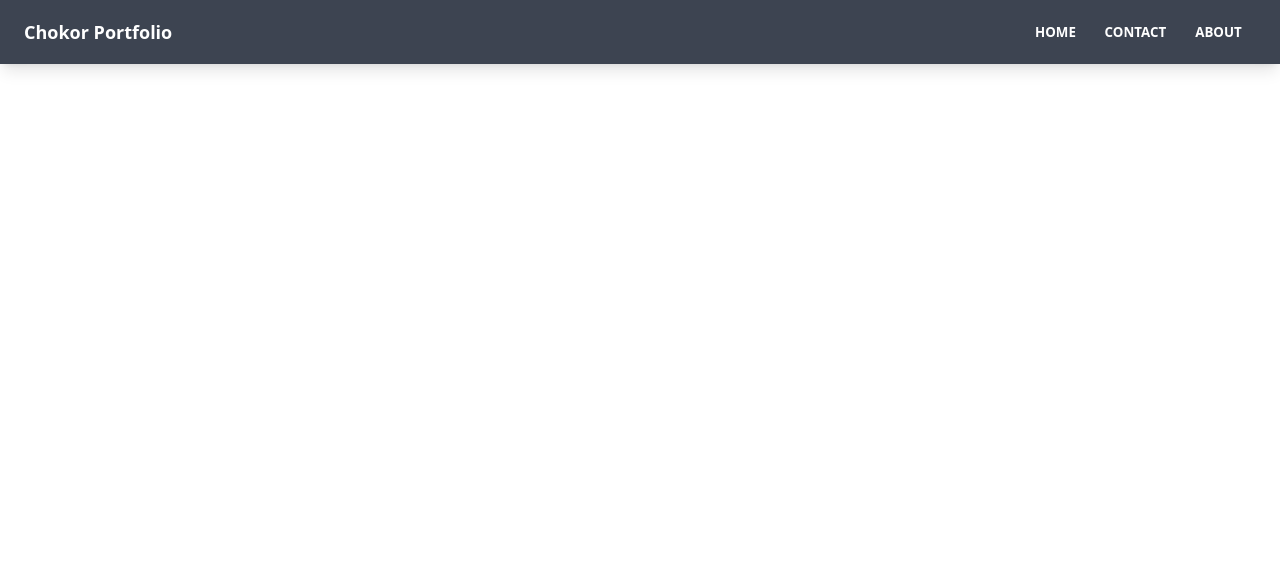
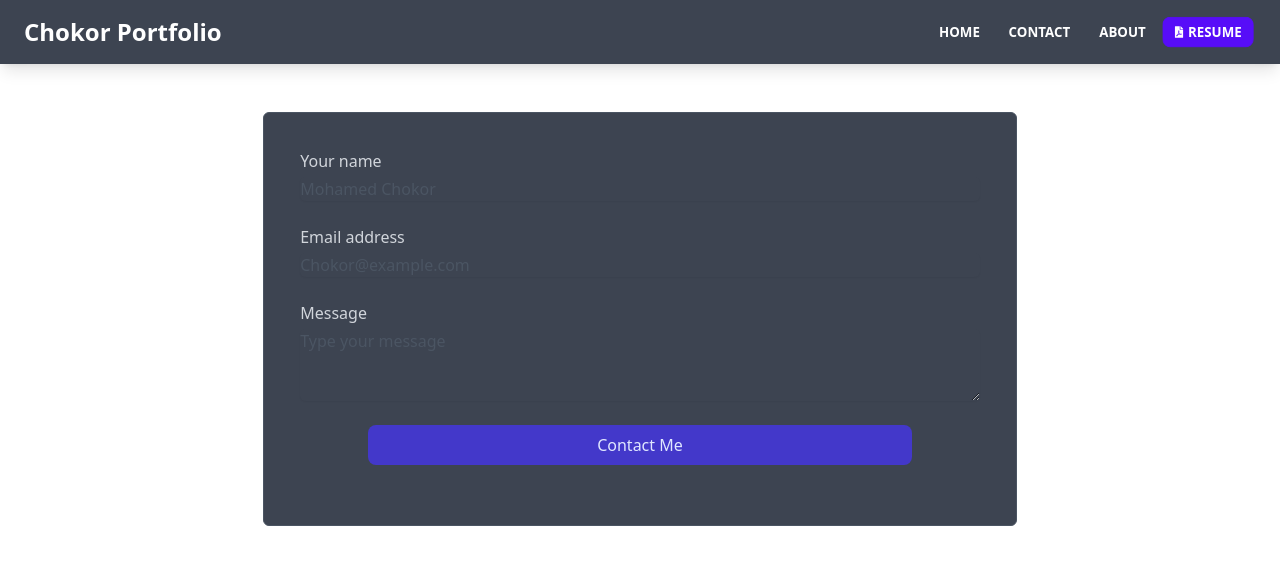
Before and after one commit to mmchokor/Portfolio, a React (Vite) app: page /contact in a window 1280 px wide. Shown: the top 564 px of the page. Built offline with nearby package versions, Linux system fonts and the light colour scheme.

Commit message:
Added Contact page

```diff
--- a/package.json
+++ b/package.json
@@ -12,6 +12,7 @@
     "prop-types": "^15.8.1",
     "react": "^18.0.0",
     "react-dom": "^18.0.0",
+    "react-icons": "^4.4.0",
     "react-router-dom": "^6.3.0",
     "react-toastify": "^9.0.5"
   },
--- a/src/App.jsx
+++ b/src/App.jsx
@@ -1,5 +1,6 @@
 import { BrowserRouter as Router, Routes, Route } from 'react-router-dom'
 import Home from './pages/Home'
+import Contact from './pages/Contact'
 import Navbar from './components/layout/Navbar'
 
 function App() {
@@ -11,8 +12,8 @@ function App() {
                <main className='container mx-auto px-3 pb-12'>
                   <Routes>
                      <Route path='/' element={<Home />} />
-               {/* <Route path='/about' element={<About />} />
-               <Route path='/contact' element={<Contact />} /> */}
+                     {/* <Route path='/about' element={<About />} /> */}
+                     <Route path='/contact' element={<Contact />} />
                   </Routes>
                </main>
             </div>
--- a/src/components/layout/Navbar.jsx
+++ b/src/components/layout/Navbar.jsx
@@ -1,6 +1,8 @@
 import { useState } from 'react'
 import { Link, useLocation } from 'react-router-dom'
 import PropTypes from 'prop-types'
+// import file-user icons
+import { FaFilePdf } from 'react-icons/fa'
 
 function Navbar({ title }) {
    const [isNavOpen, setIsNavOpen] = useState(false)
@@ -19,7 +21,7 @@ function Navbar({ title }) {
             <div className='container mx-auto'>
                <div className='flex-none px-2 mx-2'>
                   {/* logo */}
-                  <Link to='/' className='text-lg font-bold align-middle'>
+                  <Link to='/' className='text-2xl font-bold align-middle'>
                      {title}
                   </Link>
                </div>
@@ -85,6 +87,13 @@ function Navbar({ title }) {
                         >
                            ABOUT
                         </Link>
+                        <a
+                           className='btn btn-primary btn-md rounded-btn text-lg'
+                           href='https://drive.google.com/file/d/1dpJ9yvPYhm2LfyrQZZ7BGnHf0cNbOcfI/view?usp=sharing'
+                           target='_blank'
+                        >
+                           <FaFilePdf style={{ paddingRight: '5px' }} /> resume
+                        </a>
                      </ul>
                   </div>
                </section>
@@ -143,6 +152,13 @@ function Navbar({ title }) {
                      >
                         about
                      </Link>
+                     <a
+                        className='btn btn-primary btn-sm rounded-btn'
+                        href='https://drive.google.com/file/d/1dpJ9yvPYhm2LfyrQZZ7BGnHf0cNbOcfI/view?usp=sharing'
+                        target='_blank'
+                     >
+                        <FaFilePdf style={{ paddingRight: '5px' }} /> resume
+                     </a>
                   </div>
                </div>
             </div>
--- /dev/null
+++ b/src/pages/Contact.jsx
@@ -0,0 +1,216 @@
+import { useState } from 'react'
+import { Link } from 'react-router-dom'
+
+function Contact() {
+   const FORM_ENDPOINT =
+      'https://public.herotofu.com/v1/b0657050-f6ee-11ec-bc36-e1ea9ccadd33'
+
+   const [status, setStatus] = useState()
+   const handleSubmit = (e) => {
+      e.preventDefault()
+
+      const injectedData = {
+         DYNAMIC_DATA_EXAMPLE: '',
+      }
+      const inputs = e.target.elements
+      const data = {}
+
+      for (let i = 0; i < inputs.length; i++) {
+         if (inputs[i].name) {
+            data[inputs[i].name] = inputs[i].value
+         }
+      }
+
+      Object.assign(data, injectedData)
+
+      fetch(FORM_ENDPOINT, {
+         method: 'POST',
+         headers: {
+            Accept: 'application/json',
+            'Content-Type': 'application/json',
+         },
+         body: JSON.stringify(data),
+      })
+         .then((response) => {
+            // It's likely a spam/bot request, so bypass it to validate via captcha
+            if (response.status === 422) {
+               Object.keys(injectedData).forEach((key) => {
+                  const el = document.createElement('input')
+                  el.type = 'hidden'
+                  el.name = key
+                  el.value = injectedData[key]
+
+                  e.target.appendChild(el)
+               })
+
+               e.target.submit()
+               throw new Error('Please finish the captcha challenge')
+            }
+
+            if (response.status !== 200) {
+               throw new Error(response.statusText)
+            }
+
+            return response.json()
+         })
+         .then(() => setStatus('Success'))
+         .catch((err) => setStatus(err.toString()))
+   }
+
+   if (status) {
+      return (
+         <>
+            {status !== 'Success' ? (
+               <div className='text-center'>
+                <h1 className='text-5xl font-bold'>
+                     Sorry something went wrong!
+                  </h1>
+                  <br />
+                  <p className='text-2xl'>
+                     The email couldn't be sent
+                  </p>
+                  <br />
+                  <p>{status}</p>
+
+                  <br />
+                    <button  className='btn btn-error btn-md rounded-btn text-lg w-56' onClick={() => {
+                        setStatus()
+                     }}>Try Again</button>
+                  <br />
+                  <br />
+                  <Link
+                     to='/'
+                     className='btn btn-primary btn-md rounded-btn text-lg w-56'
+                  >
+                     Home
+                  </Link>
+
+                <br />
+
+               </div>
+
+            ) : (
+               <div className='text-center'>
+                  <h1 className='text-5xl font-bold'>
+                     Thank you for contacting me!
+                  </h1>
+                  <br />
+                  <p className='text-2xl'>
+                     I will get back to you as soon as possible.
+                  </p>
+                  <br />
+                  <Link
+                     to='/'
+                     className='btn btn-primary btn-md rounded-btn text-lg w-56'
+                  >
+                     Home
+                  </Link>
+               </div>
+            )}
+         </>
+      )
+   }
+
+   return (
+      <div className='w-full md:w-4/5 md:max-w-full mx-auto lg:w-3/5'>
+         <div className='p-9 border border-gray-600 sm:rounded-md bg-neutral'>
+            <form action={FORM_ENDPOINT} onSubmit={handleSubmit} method='POST'>
+               <label className='block mb-6'>
+                  <span className='text-gray-300'>Your name</span>
+                  <input
+                     name='name'
+                     type='text'
+                     className='
+            block
+            w-full
+            mt-1
+            border-gray-600
+            rounded-md
+            shadow-sm
+            focus:border-indigo-300
+            focus:ring
+            focus:ring-indigo-200
+            focus:ring-opacity-50
+            bg-transparent
+            placeholder-gray-600
+            text-gray-300
+          '
+                     placeholder='Mohamed Chokor'
+                     required
+                  />
+               </label>
+               <label className='block mb-6'>
+                  <span className='text-gray-300'>Email address</span>
+                  <input
+                     name='email'
+                     type='email'
+                     className='
+            block
+            w-full
+            mt-1
+            border-gray-600
+            rounded-md
+            shadow-sm
+            focus:border-indigo-300
+            focus:ring
+            focus:ring-indigo-200
+            focus:ring-opacity-50
+            bg-transparent
+            placeholder-gray-600
+            text-gray-300
+          '
+                     placeholder='Chokor@example.com'
+                     required
+                  />
+               </label>
+               <label className='block mb-6'>
+                  <span className='text-gray-300'>Message</span>
+                  <textarea
+                     name='message'
+                     className='
+            block
+            w-full
+            mt-1
+            border-gray-600
+            rounded-md
+            shadow-sm
+            focus:border-indigo-300
+            focus:ring
+            focus:ring-indigo-200
+            focus:ring-opacity-50
+            bg-transparent
+            placeholder-gray-600
+            text-gray-300
+          '
+                     rows='3'
+                     placeholder="Type your message"
+                     required
+                  ></textarea>
+               </label>
+               <div className='mb-6 flex justify-center items-center'>
+                  <button
+                     type='submit'
+                     className='
+            h-10
+            px-5
+            text-indigo-100
+            bg-indigo-700
+            rounded-lg
+            transition-colors
+            duration-150
+            focus:shadow-outline
+            hover:bg-indigo-800
+            w-full
+            lg:w-4/5
+          '
+                  >
+                     Contact Me
+                  </button>
+               </div>
+            </form>
+         </div>
+      </div>
+   )
+}
+
+export default Contact
```
Also changed, not shown: 1 other file (tests, documents, lock files or other folders).
